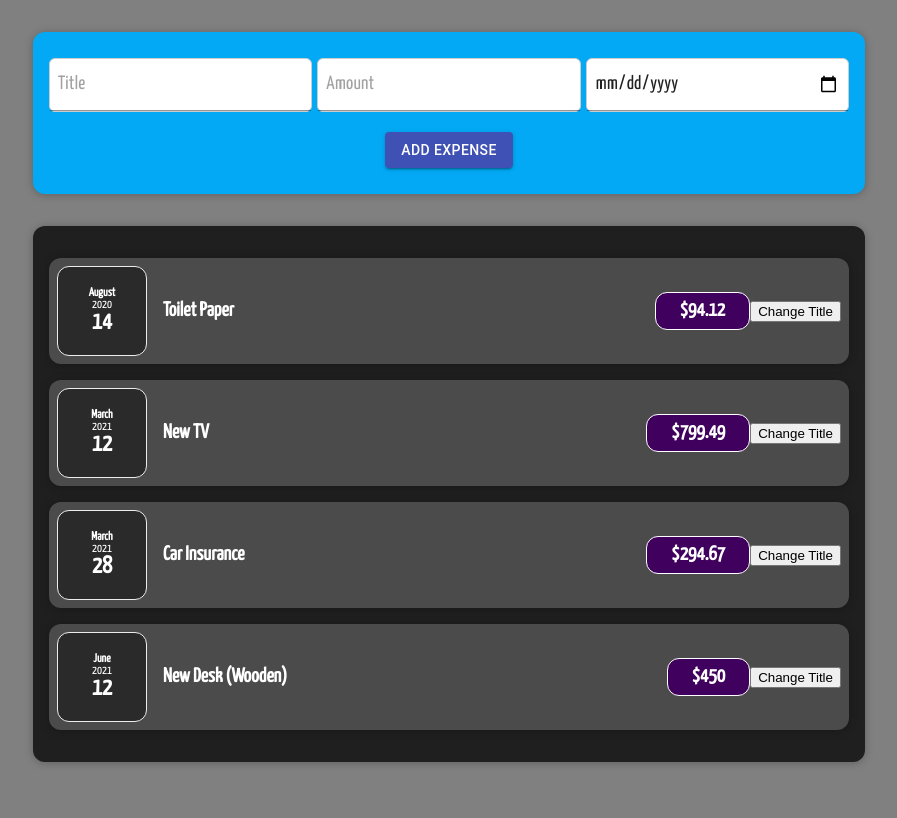
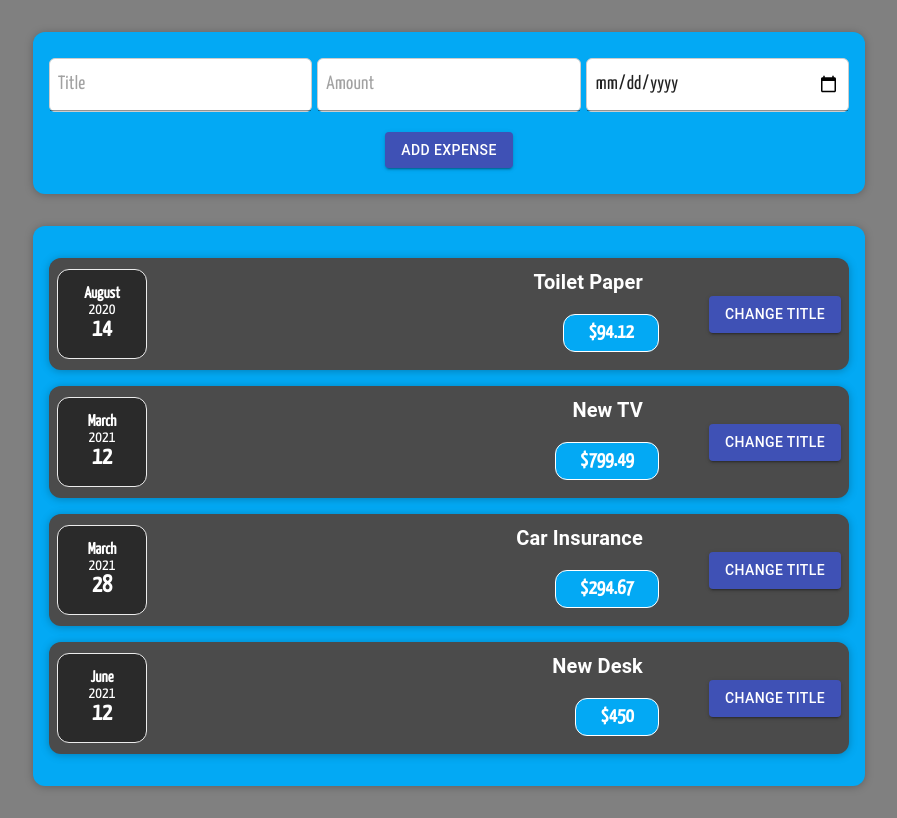
Before and after one commit to ciamac-da/react-expense-tracker-app, a React (Create React App) app: page / in a window 1280 px wide. Shown: the whole page, without its empty margins (191-1088 px from the left). Built offline with nearby package versions, Linux system fonts and the light colour scheme.

Commit message:
Verified by Marti4n v1.1.1

```diff
--- a/src/components/Expenses/ExpenseDate.css
+++ /dev/null
@@ -1,27 +0,0 @@
-
-.expense-date {
-    display: flex;
-    flex-direction: column;
-    width: 5.5rem;
-    height: 5.5rem;
-    border: 1px solid #ececec;
-    background-color: #2a2a2a;
-    color: white;
-    border-radius: 12px;
-    align-items: center;
-    justify-content: center;
-  }
-
-  .expense-date__month {
-    font-size: 0.75rem;
-    font-weight: bold;
-  }
-
-  .expense-date__year {
-    font-size: 0.75rem;
-  }
-
-  .expense-date__day {
-    font-size: 1.5rem;
-    font-weight: bold;
-  }
--- a/src/components/Expenses/ExpenseDate.js
+++ b/src/components/Expenses/ExpenseDate.js
@@ -1,17 +1,17 @@
 import React from 'react';
-
-import './ExpenseDate.css';
+import myStyle from "./ExpenseDateStyle";
 
 const ExpenseDate = (props) => {
+  const classes = myStyle()
   const month = props.date.toLocaleString('en-US', { month: 'long' });
   const day = props.date.toLocaleString('en-US', { day: '2-digit' });
   const year = props.date.getFullYear();
 
   return (
-    <div className='expense-date'>
-      <div className='expense-date__month'>{month}</div>
-      <div className='expense-date__year'>{year}</div>
-      <div className='expense-date__day'>{day}</div>
+    <div className={classes.expenseDate}>
+      <div className={classes.expenseDateMonth}>{month}</div>
+      <div className={classes.expenseDateYear}>{year}</div>
+      <div className={classes.expenseDateDay}>{day}</div>
     </div>
   );
 };
--- /dev/null
+++ b/src/components/Expenses/ExpenseDateStyle.js
@@ -0,0 +1,36 @@
+import { makeStyles } from '@material-ui/core/styles';
+
+
+const useStyles = makeStyles((theme)=>({
+
+
+    expenseDate :{
+        display: "flex",
+        flexDirection: "column",
+        width: "5.5rem",
+        height: "5.5rem",
+        border: "1px solid #ececec",
+        backgroundColor: "#2a2a2a",
+        color: "white",
+        borderRadius: "12px",
+        alignItems: "center",
+        justifyContent: "center"
+      },
+
+      expenseDateMonth :{
+        fontSize: "1rem",
+        fontWeight: "bold",
+      },
+
+      expenseDateYear: {
+        fontSize: "1rem"
+      },
+
+      expenseDateDay :{
+        fontSize: "1.5rem",
+        fontWeight: "bold"
+      }
+
+  }));
+
+  export default useStyles;
--- a/src/components/Expenses/ExpenseItem.css
+++ /dev/null
@@ -1,55 +0,0 @@
-
-.expense-item {
-    display: flex;
-    justify-content: space-between;
-    align-items: center;
-    padding: 0.5rem;
-    margin: 1rem 0;
-    background-color: #4b4b4b;
-  }
-
-  .expense-item__description {
-    display: flex;
-    flex-direction: column;
-    gap: 1rem;
-    align-items: flex-end;
-    flex-flow: column-reverse;
-    justify-content: flex-start;
-    flex: 1;
-  }
-
-  .expense-item h2 {
-    color: #3a3a3a;
-    font-size: 1rem;
-    flex: 1;
-    margin: 0 1rem;
-    color: white;
-  }
-
-  .expense-item__price {
-    font-size: 1rem;
-    font-weight: bold;
-    color: white;
-    background-color: #40005d;
-    border: 1px solid white;
-    padding: 0.5rem;
-    border-radius: 12px;
-  }
-
-  @media (min-width: 580px) {
-    .expense-item__description {
-      flex-direction: row;
-      align-items: center;
-      justify-content: flex-start;
-      flex: 1;
-    }
-
-    .expense-item__description h2 {
-      font-size: 1.25rem;
-    }
-
-    .expense-item__price {
-      font-size: 1.25rem;
-      padding: 0.5rem 1.5rem;
-    }
-  }
--- a/src/components/Expenses/ExpenseItem.js
+++ b/src/components/Expenses/ExpenseItem.js
@@ -1,29 +1,32 @@
-import React, { useState } from 'react';
-
-import ExpenseDate from './ExpenseDate';
-import Card from '../UI/Card';
-import './ExpenseItem.css';
+import React, { useState } from "react";
+import ExpenseDate from "./ExpenseDate";
+import Card from "../UI/Card";
+import myStyle from "./ExpenseItemStyle";
+import { Button, Typography } from "@material-ui/core/";
 
 const ExpenseItem = (props) => {
+  const classes = myStyle();
   // function clickHandler() {}
   const [title, setTitle] = useState(props.title);
-  console.log('ExpenseItem evaluated by React');
+  console.log("ExpenseItem evaluated by React");
 
   const clickHandler = () => {
-    setTitle('Updated!');
+    setTitle("Updated!");
     console.log(title);
   };
 
   return (
-    <Card className='expense-item'>
+    <Card className={classes.expenseItem}>
       <ExpenseDate date={props.date} />
-      <div className='expense-item__description'>
-        <h2>{title}</h2>
-        <div className='expense-item__price'>${props.amount}</div>
+      <div className={classes.expenseItemDescription}>
+        <Typography className={classes.h6} variant="h6">{title}</Typography>
+        <div className={classes.expenseItemPrice}>${props.amount}</div>
       </div>
-      <button onClick={clickHandler}>Change Title</button>
+      <Button variant="contained" color="primary" onClick={clickHandler}>
+        Change Title
+      </Button>
     </Card>
   );
-}
+};
 
 export default ExpenseItem;
--- /dev/null
+++ b/src/components/Expenses/ExpenseItemStyle.js
@@ -0,0 +1,98 @@
+import { makeStyles } from '@material-ui/core/styles';
+
+
+const useStyles = makeStyles((theme)=>({
+
+ expenseItem :{
+        display: "flex",
+        justifyContent: "space-between",
+        alignItems:"center",
+        padding: "0.5rem",
+        margin: "1rem 0",
+        backgroundColor: "#4b4b4b"
+      },
+
+      expenseItemDescription : {
+        display: "flex",
+        flexDirection: "column",
+        gap: "1rem",
+        alignItems: "flex-end",
+        flexFlow: "column-reverse",
+        justifyContent: "flex-start",
+        flex: "1",
+        [theme.breakpoints.down('sm')]: {
+        alignItems: "center",
+        },
+        [theme.breakpoints.up('md')]: {
+                flexDirection: "column",
+                justifyContent: "center",
+                flex: "1",
+                paddingRight:"50px",
+                marginBottom:"10px"
+            },
+            [theme.breakpoints.down('md')]: {
+
+            },
+            [theme.breakpoints.up('lg')]: {
+
+            },
+            [theme.breakpoints.up('xl')]: {
+
+            },
+      },
+
+      h6 :{
+        color: "#ffffff",
+        fontSize: "1rem",
+        justifyContent:"center",
+        textAlign:"center",
+        fontWeight:"bolder",
+        flex: "1",
+        margin: "0 1rem",
+        [theme.breakpoints.down('sm')]: {
+        },
+        [theme.breakpoints.up('md')]: {
+            fontSize: "1.25rem"
+
+        },
+        [theme.breakpoints.down('md')]: {
+
+        },
+        [theme.breakpoints.up('lg')]: {
+
+        },
+        [theme.breakpoints.up('xl')]: {
+
+    },
+      },
+
+      expenseItemPrice: {
+        fontSize: "1rem",
+        fontWeight: "bold",
+        color: "white",
+        backgroundColor: "#03a9f4",
+        border: "1px solid white",
+        padding: "0.5rem",
+        borderRadius: "12px",
+        [theme.breakpoints.down('sm')]: {
+        },
+        [theme.breakpoints.up('md')]: {
+            fontSize: "1.25rem",
+            padding:"0.5rem 1.5rem"
+
+        },
+        [theme.breakpoints.down('md')]: {
+
+        },
+        [theme.breakpoints.up('lg')]: {
+
+        },
+        [theme.breakpoints.up('xl')]: {
+
+      },
+
+      }
+
+  }));
+
+  export default useStyles;
--- a/src/components/Expenses/Expenses.css
+++ /dev/null
@@ -1,8 +0,0 @@
-
-.expenses {
-    padding: 1rem;
-    background-color: rgb(31, 31, 31);
-    margin: 2rem auto;
-    width: 50rem;
-    max-width: 95%;
-  }
--- a/src/components/Expenses/Expenses.js
+++ b/src/components/Expenses/Expenses.js
@@ -1,12 +1,12 @@
 import React from 'react';
-
 import ExpenseItem from './ExpenseItem';
 import Card from '../UI/Card';
-import './Expenses.css';
+import myStyle from "./ExpensesStyle";
 
 const Expenses = (props) => {
+  const classes = myStyle()
   return (
-    <Card className="expenses">
+    <Card className={classes.expenses}>
       <ExpenseItem
         title={props.items[0].title}
         amount={props.items[0].amount}
--- /dev/null
+++ b/src/components/Expenses/ExpensesStyle.js
@@ -0,0 +1,17 @@
+import { makeStyles } from '@material-ui/core/styles';
+
+
+const useStyles = makeStyles((theme)=>({
+
+
+    expenses : {
+        padding: "1rem",
+        backgroundColor: "#03a9f4",
+        margin: "2rem auto",
+        width: "50rem",
+        maxWidth: "95%"
+      }
+
+  }));
+
+  export default useStyles;
--- a/src/components/NewExpense/ExpenseForm.js
+++ b/src/components/NewExpense/ExpenseForm.js
@@ -44,17 +44,37 @@ const ExpenseForm = () => {
     <form>
       <div className={classes.form}>
   <Input
+  /*
+  .########.####.########.##.......########
+  ....##.....##.....##....##.......##......
+  ....##.....##.....##....##.......##......
+  ....##.....##.....##....##.......######..
+  ....##.....##.....##....##.......##......
+  ....##.....##.....##....##.......##......
+  ....##....####....##....########.########
+  */
   placeholder="Title"
   className={classes.input}
   onChange={titleChangeHandler}
+  value={enteredTitle}
      />
   <Input
+  /*
+  ....###....##.....##..#######..##.....##.##....##.########
+  ...##.##...###...###.##.....##.##.....##.###...##....##...
+  ..##...##..####.####.##.....##.##.....##.####..##....##...
+  .##.....##.##.###.##.##.....##.##.....##.##.##.##....##...
+  .#########.##.....##.##.....##.##.....##.##..####....##...
+  .##.....##.##.....##.##.....##.##.....##.##...###....##...
+  .##.....##.##.....##..#######...#######..##....##....##...
+  */
   placeholder="Amount"
   type="number"
   min="0.01"
   step="0.01"
   className={classes.input}
   onChange={amountChangeHandler}
+  value={enteredAmount}
   />
 
   <Input
@@ -77,7 +97,9 @@ const ExpenseForm = () => {
         <Button
         className={classes.button}
         type='submit'
-        variant="contained" color="primary"
+        variant="contained"
+        color="primary"
+        value={enteredDate}
         >Add Expense</Button>
       </div>
     </form>
--- a/src/containers/App.js
+++ b/src/containers/App.js
@@ -25,7 +25,7 @@ const App = () => {
     },
     {
       id: 'e4',
-      title: 'New Desk (Wooden)',
+      title: 'New Desk',
       amount: 450,
       date: new Date(2021, 5, 12),
     },
```
